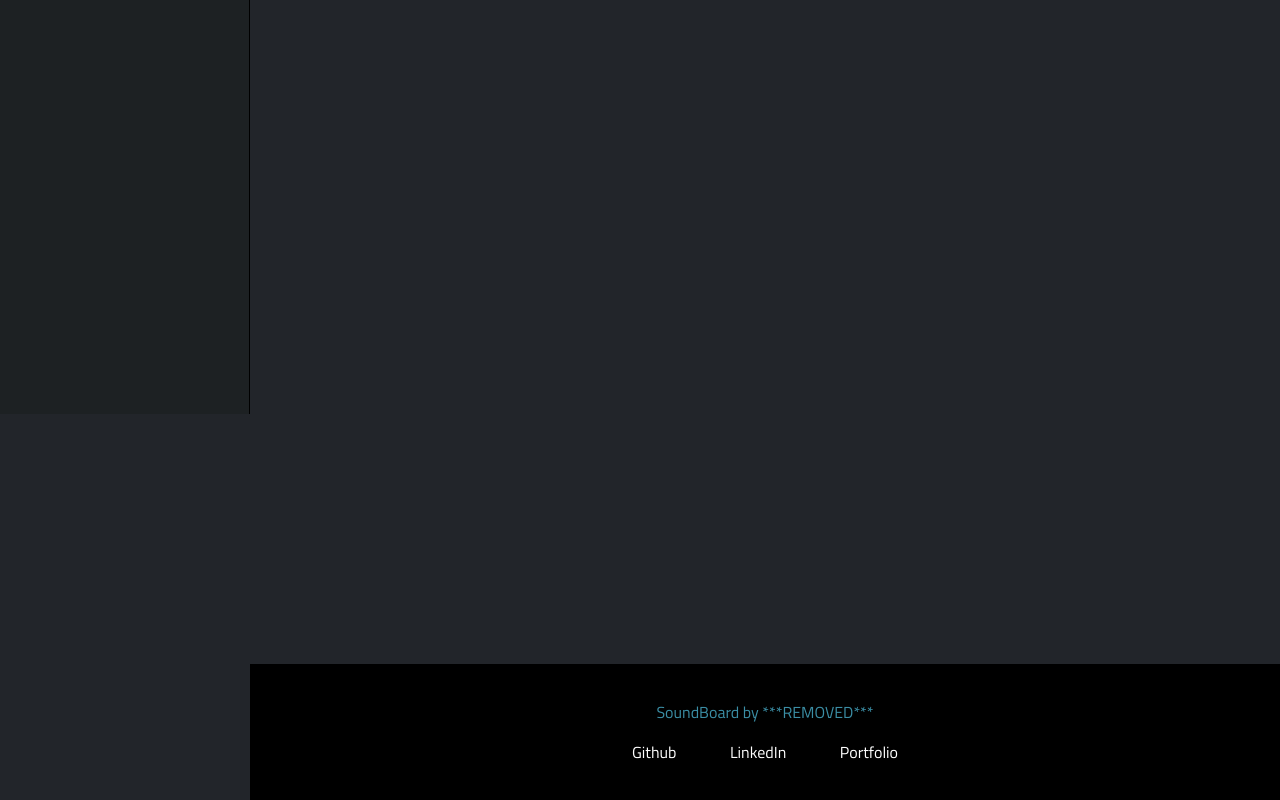
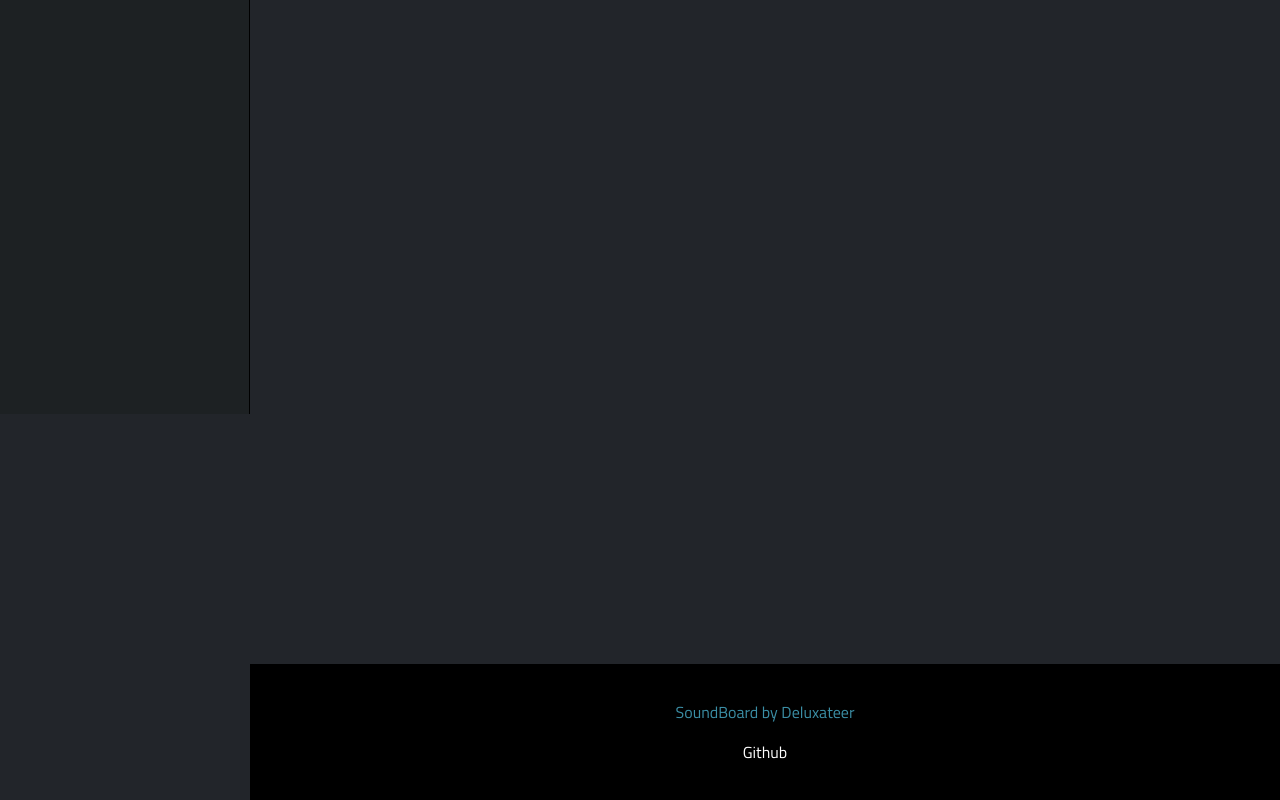
Before and after one commit to deluxateer/game-soundboard, a website: page app/index.html in a window 1280 px wide. Shown: the part 386-1186 px from the top of the page. Drawn offline with Linux system fonts and the light colour scheme; files that its build step writes are made by us from their sources.

Commit message:
updates html files and package.json

```diff
--- a/app/index.html
+++ b/app/index.html
@@ -1,5 +1,6 @@
 <!DOCTYPE html>
 <html lang="en">
+
 <head>
   <meta charset="UTF-8">
   <meta name="viewport" content="width=device-width, initial-scale=1.0">
@@ -67,11 +68,13 @@
   }
   </style>
 </head>
+
 <body>
   <div class="sidebar">
     <h1>Game SoundBoard</h1>
     <div class="container">
-      <p>Listen to your favorite character's voice lines and sassy remarks by clicking on the respective icon below. Try using them to entertain your friends (and yourself) online and elsewhere. Enjoy!</p>
+      <p>Listen to your favorite character's voice lines and sassy remarks by clicking on the respective icon below.
+        Try using them to entertain your friends (and yourself) online and elsewhere. Enjoy!</p>
     </div>
   </div>
   <div id="main">
@@ -79,23 +82,23 @@
       <h2>Select Your Character</h2>
       <div class="grid">
         <a href="board.html" data-name="soldier76" class="character-option">
-            <img class="character-icon" src="https://drive.google.com/uc?export=download&id=1wbeMfJvpwqBM83H8ied7yr4g2ktiR4pr" alt="Soldier 76 Icon">
+          <img class="character-icon" src="https://drive.google.com/uc?export=download&id=1wbeMfJvpwqBM83H8ied7yr4g2ktiR4pr"
+            alt="Soldier 76 Icon">
           <h3 class="character-name">Soldier 76</h3>
           <p>Overwatch</p>
         </a>
         <a href="board.html" data-name="zenyatta" class="character-option">
-            <img class="character-icon" src="https://drive.google.com/uc?export=download&id=1b-rQHXE9acFLujbQgL3jva5iGI-ScQJR" alt="Zenyatta Icon">
+          <img class="character-icon" src="https://drive.google.com/uc?export=download&id=1b-rQHXE9acFLujbQgL3jva5iGI-ScQJR"
+            alt="Zenyatta Icon">
           <h3 class="character-name">Zenyatta</h3>
           <p>Overwatch</p>
         </a>
       </div>
     </div>
     <footer>
-      <p>SoundBoard by ***REMOVED***</p>
+      <p>SoundBoard by Deluxateer</p>
       <ul>
-        <li><a target="_blank" href="https://github.com/***REMOVED***">Github</a></li>
-        <li><a target="_blank" href="https://linkedin.com/in/***REMOVED***">LinkedIn</a></li>
-        <li><a target="_blank" href="https://***REMOVED***.github.io">Portfolio</a></li>
+        <li><a target="_blank" href="https://github.com/deluxateer">Github</a></li>
       </ul>
     </footer>
   </div>
@@ -103,8 +106,8 @@
     // decide which json file to render for soundboard
     let options = document.querySelectorAll('.character-option');
     let characterToRender = window.localStorage
-  options.forEach(function(option) {
-    option.addEventListener('click', function(){
+    options.forEach(function (option) {
+      option.addEventListener('click', function () {
         characterToRender.setItem('character', option.dataset.name);
       });
     });
@@ -118,4 +121,5 @@
   // }
   </script>
 </body>
+
 </html>
--- a/package.json
+++ b/package.json
@@ -8,9 +8,9 @@
   },
   "repository": {
     "type": "git",
-    "url": "https://github.com/***REMOVED***/game-soundboard.git"
+    "url": "https://github.com/deluxateer/game-soundboard.git"
   },
-  "author": "***REMOVED***",
+  "author": "Deluxateer",
   "license": "ISC",
   "devDependencies": {
     "babel-core": "^6.26.0",
```
Also changed, not shown: app/board.html (+5 -4 lines). Lines whose indentation alone changed are shown as unchanged.
